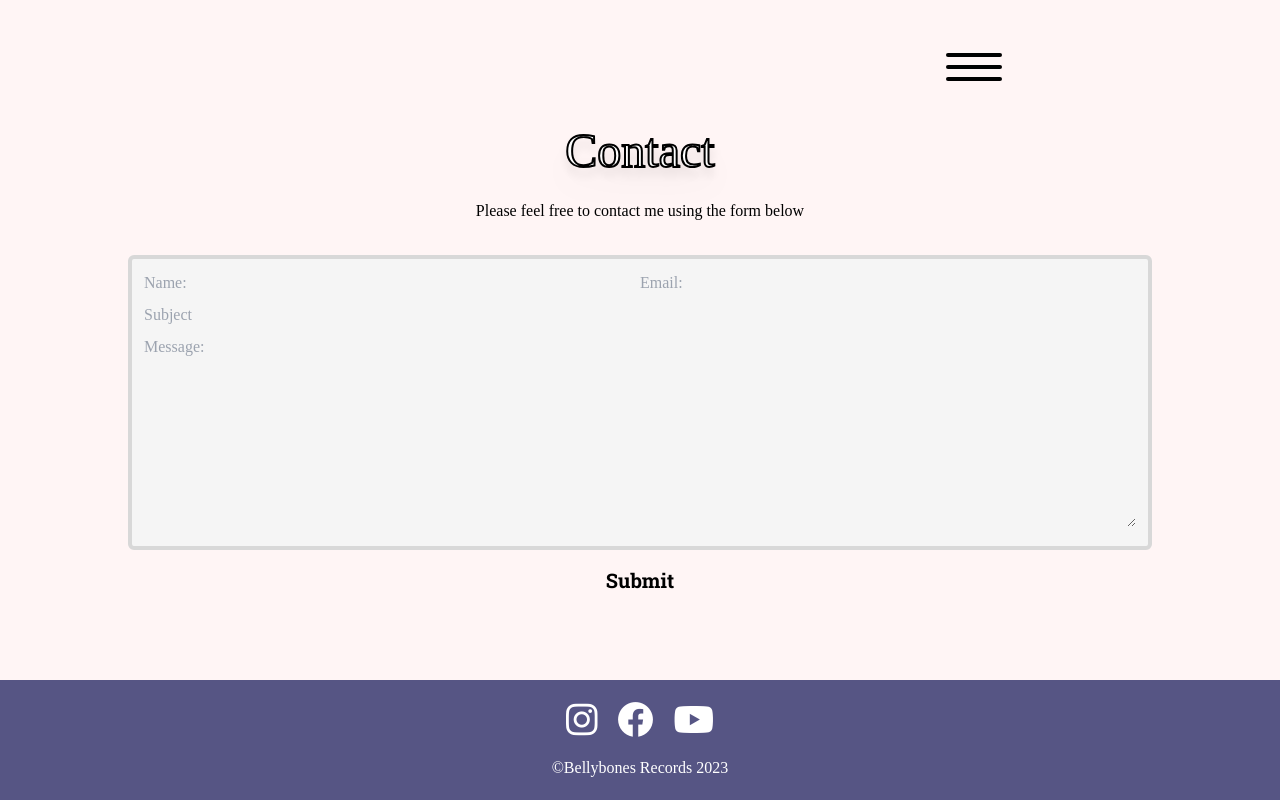
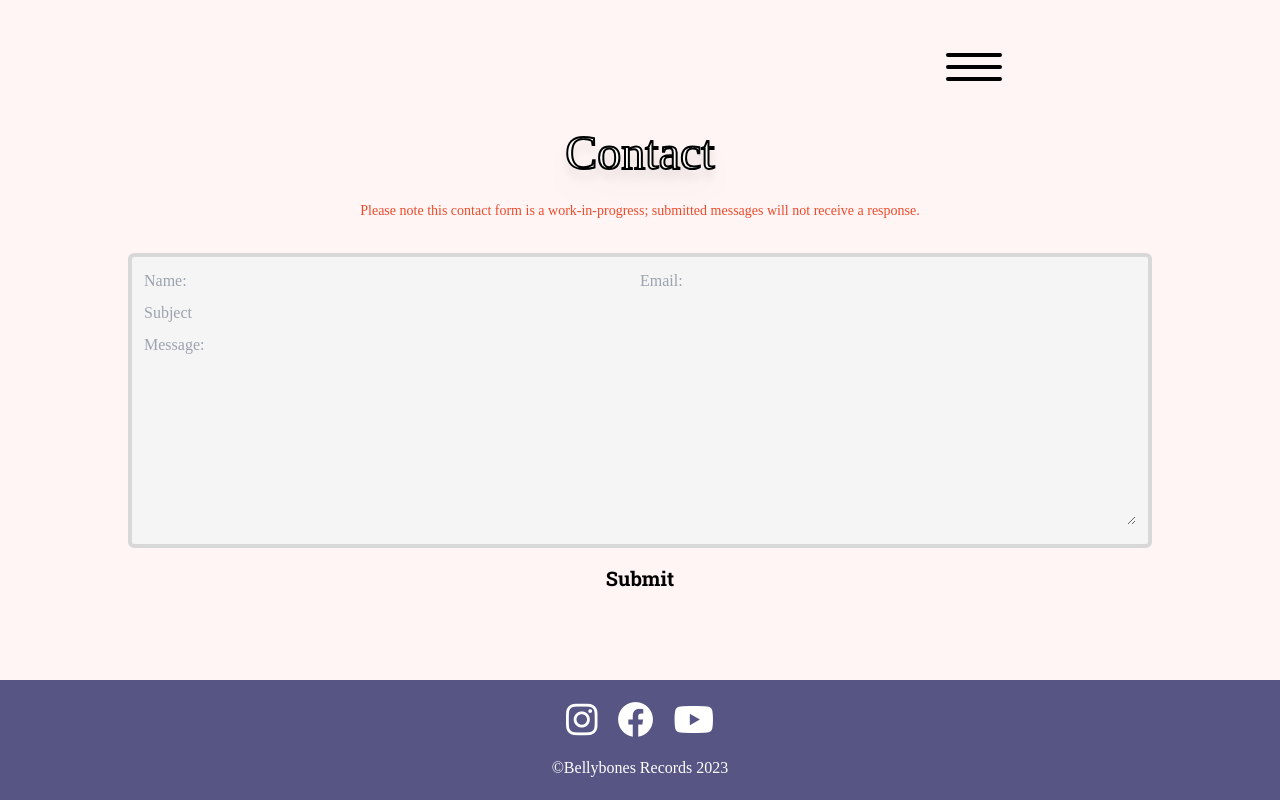
Before and after one commit to Wilber30/wilbermusic, a PHP site: page /templates/contact.php in a window 1280 px wide; the page is wider, and only the part inside the window is pictured. Run offline with PHP 8.4, Linux system fonts and the light colour scheme; style sheets or scripts are compiled from the project's sources; some libraries are stand-ins or nearby versions; some web fonts are replaced.

Commit message:
Removes post request action and adds text

```diff
--- a/templates/components/contact.php
+++ b/templates/components/contact.php
@@ -1,5 +1,5 @@
 <div class="flex flex-row justify-center font-Line">
-  <form class="flex flex-col w-4/5" action="post">
+  <form class="flex flex-col w-4/5">
     <div id="response"></div>
 
     <div id="error"></div>
--- a/templates/contact.php
+++ b/templates/contact.php
@@ -15,7 +15,7 @@
                 Contact
             </h1>
 
-            <p class="mb-8">Please feel free to contact me using the form below</p>
+            <p class="mb-8 text-sm text-red">Please note this contact form is a work-in-progress; submitted messages will not receive a response.</p>
 
             <?php include 'components/contact.php' ?>
           </div>
```
